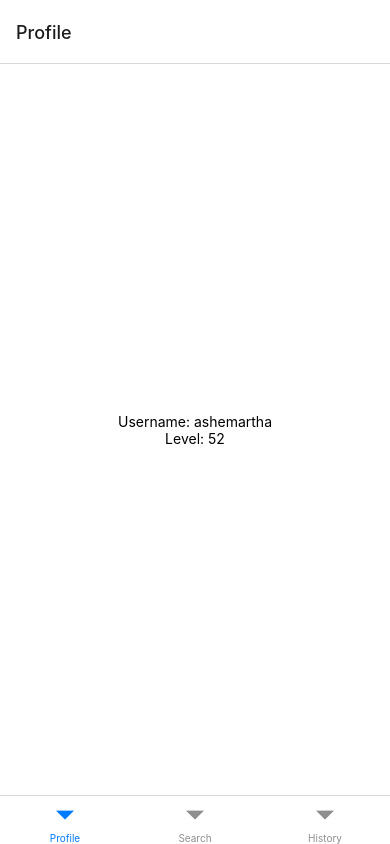
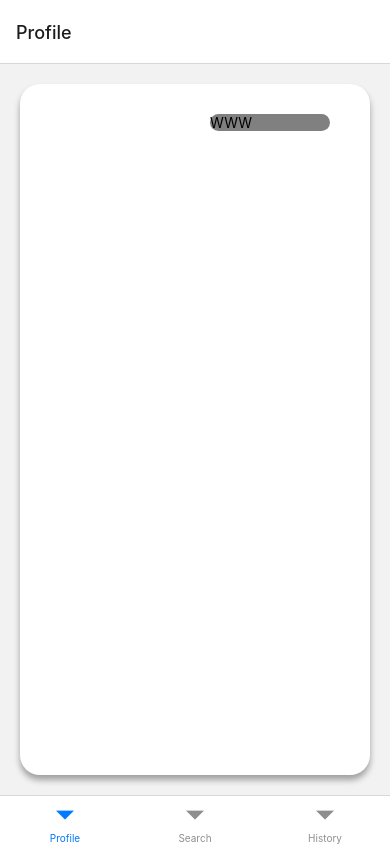
Before and after one commit to ashemartha/ValSpy, a React Native app: screen / in a window 390 px wide. Built offline with nearby package versions, Linux system fonts and the light colour scheme.

Commit message:
updated profile view

```diff
--- a/App.js
+++ b/App.js
@@ -30,16 +30,25 @@ function Search() {
 }
 
 function Profile() {
-  const user={
+  /*const user={
     username:'ashemartha',
     level:52
   };
-
   return(
     <SafeAreaView style={styles.container}>
       <Text>Username: {user.username}</Text>
       <Text>Level: {user.level}</Text>
     </SafeAreaView>
+  );*/
+  return(
+    <View style={styles.profileContainer} >
+      <View style={styles.balanceContainer}>
+          <Text>WWW</Text>
+      </View>
+      <View style={styles.photoContainer}>
+
+      </View>
+    </View>
   );
 }
 
@@ -62,9 +71,37 @@ export default function App() {
 
 const styles = StyleSheet.create({
   container: {
+    flex:1,
+  },
+  profileContainer: {
     flex: 1,
     backgroundColor: '#fff',
-    alignItems: 'center',
-    justifyContent: 'center',
+    margin:20,
+
+    borderStyle:'solid',
+    borderRadius:20,
+    shadowColor: "#000",
+    shadowOffset: {
+	    width: 0,
+	    height: 5,
+    },
+    shadowOpacity: 0.34,
+    shadowRadius: 6.27,
+    elevation: 10,
+
   },
+  balanceContainer: {
+    backgroundColor:'gray',
+    marginTop:30,
+    width:120,
+    borderStyle:'solid',
+    borderRadius:20,
+    marginLeft:190,
+  },
+  photoContainer: {
+    backgroundColor:'gray',
+    alignItems:'center',
+    textAlign:'center',
+  }
+
 });
```
